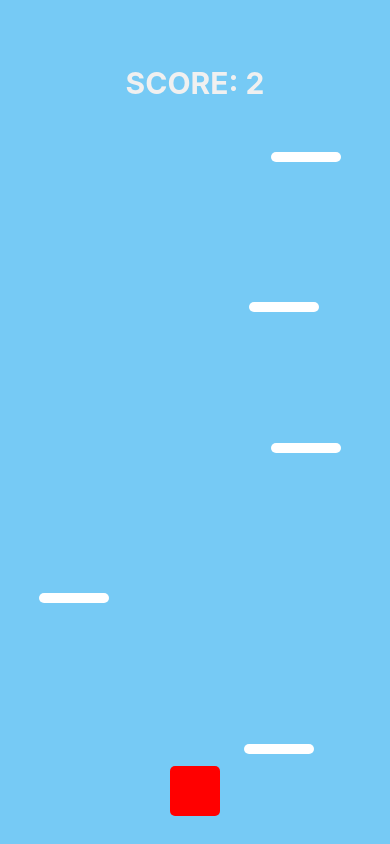
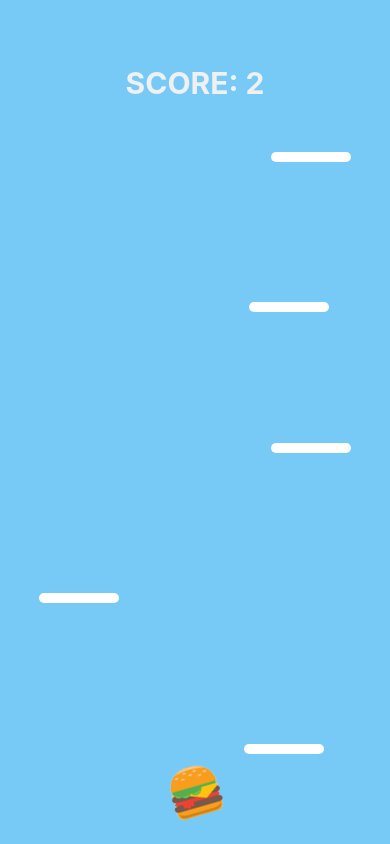
Before and after one commit to AndrewWladis/doodle-jump, a React Native app: screen / in a window 390 px wide. Built offline with nearby package versions, Linux system fonts and the light colour scheme.

Commit message:
Added burger player and Home screen

```diff
--- a/App.js
+++ b/App.js
@@ -2,6 +2,7 @@ import { StatusBar } from 'expo-status-bar';
 import { Text, View } from 'react-native';
 import DoodleJump from './DoodleJump';
 import styles from './styles';
+import Home from './Home';
 
 export default function App() {
   return (
--- a/DoodleJump.js
+++ b/DoodleJump.js
@@ -1,4 +1,4 @@
-import { View, Animated, Text, Dimensions } from 'react-native';
+import { View, Animated, Text, Dimensions, Image } from 'react-native';
 import styles from './styles'
 import { PanGestureHandler, State, GestureHandlerRootView } from 'react-native-gesture-handler';
 import { useState, useEffect, useRef } from 'react';
@@ -8,6 +8,7 @@ export default function DoodleJump() {
     const [screenWidth, setScreenWidth] = useState(Dimensions.get('window').width);
     const [screenHeight, setScreenHeight] = useState(Dimensions.get('window').height);
     const [score, setScore] = useState(0);
+    const [playerRotation, setPlayerRotation] = useState(0);
     const [barPositions, setBarPositions] = useState([[0, (.9 * (screenHeight - 90))], [0, (.7 * (screenHeight - 90))], [0, (.5 * (screenHeight - 90))], [0, (.3 * (screenHeight - 90))], [0, (.1 * (screenHeight - 90))]]);
     const [playerPosition, setPlayerPosition] = useState([(screenWidth / 2) - 25, (.6 * (screenHeight - 90))]);
     const backgroundColor = useRef(new Animated.Value(0)).current;
@@ -20,8 +21,8 @@ export default function DoodleJump() {
         if (!isMovingRight) {
             setIsMovingRight(true);
             let steps = 0;
-            const totalSteps = 40; // 10 steps over 250ms
-            const stepDistance = 100; // Total distance to move
+            const totalSteps = 40;
+            const stepDistance = (screenWidth / 2); // Total distance to move
 
             moveIntervalRef.current = setInterval(() => {
                 if (steps < totalSteps) {
@@ -42,8 +43,8 @@ export default function DoodleJump() {
     if (!isMovingRight) {
         setIsMovingRight(true);
         let steps = 0;
-        const totalSteps = 40; // 10 steps over 250ms
-        const stepDistance = -100; // Total distance to move, negative for left
+        const totalSteps = 40;
+        const stepDistance = -(screenWidth / 2); // Total distance to move, negative for left
 
         moveIntervalRef.current = setInterval(() => {
             if (steps < totalSteps) {
@@ -80,7 +81,10 @@ export default function DoodleJump() {
     };
 
     function jump() {
-        setPlayerJumpCounter(prevCount => prevCount + 16);
+        if (playerJumpCounter < 17) {
+            setPlayerJumpCounter(prevCount => prevCount + 16);
+            setPlayerRotation(Math.floor(Math.random() * 45) - 23);
+        }
     }
 
     // Interpolate backgroundColor from 0 to 1 to colors
@@ -170,9 +174,7 @@ export default function DoodleJump() {
                 playerPosition[1] + 50 >= barY &&
                 playerPosition[1] + 50 <= barY + 10
             ) {
-                if (playerJumpCounter < 20) {
-                    jump();
-                }
+                jump();
             }
         });
     }, [playerPosition]);
@@ -233,8 +235,11 @@ export default function DoodleJump() {
             <View style={styles.doodleJumpGame}>
                 <View style={[styles.doodleJumpPlayer, {
                     marginLeft: playerPosition[0],
-                    marginTop: playerPosition[1]
-                }]}></View>
+                    marginTop: playerPosition[1],
+                    transform: [{ rotate: `${playerRotation}deg` }]
+                }]}>
+                    <Image source={require('./assets/burger.png')} />
+                </View>
                 <View style={[styles.doodleJumpBar, {
                     marginLeft: barPositions[0][0],
                     marginTop: barPositions[0][1]
--- /dev/null
+++ b/Home.js
@@ -0,0 +1,11 @@
+import { View, Text } from 'react-native'
+import React from 'react'
+import styles from './styles';
+
+export default function Home() {
+  return (
+    <View style={styles.homeScreen}>
+        <Text></Text>
+    </View>
+  )
+}
--- a/styles.js
+++ b/styles.js
@@ -2,7 +2,7 @@ import { StyleSheet } from 'react-native';
 
 const styles = StyleSheet.create({
   doodleJumpBar: {
-    width: 70,
+    width: 80,
     height: 10,
     backgroundColor: 'white',
     position: 'absolute',
@@ -20,7 +20,6 @@ const styles = StyleSheet.create({
   doodleJumpPlayer: {
     width: 50,
     height: 50,
-    backgroundColor: 'red',
     borderRadius: 5
   },
   doodleJumpScore: {
@@ -32,6 +31,10 @@ const styles = StyleSheet.create({
     flex: 1,
     backgroundColor: '#76caf5'
   },
+  homeScreen: {
+    flex: 1,
+    backgroundColor: '#76caf5'
+  }
 });
 
 export default styles;
```
Also changed, not shown: assets/burger.png (added).
